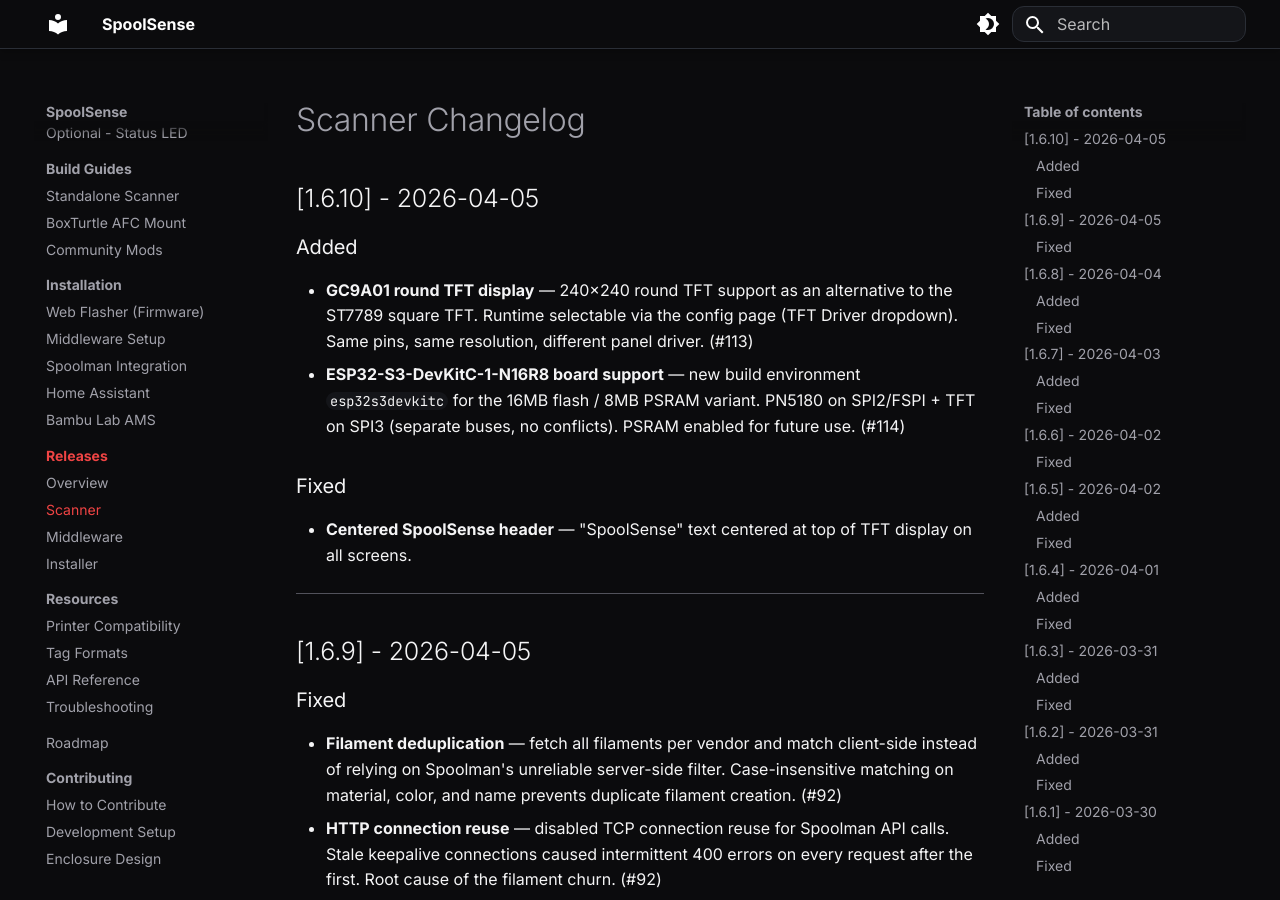
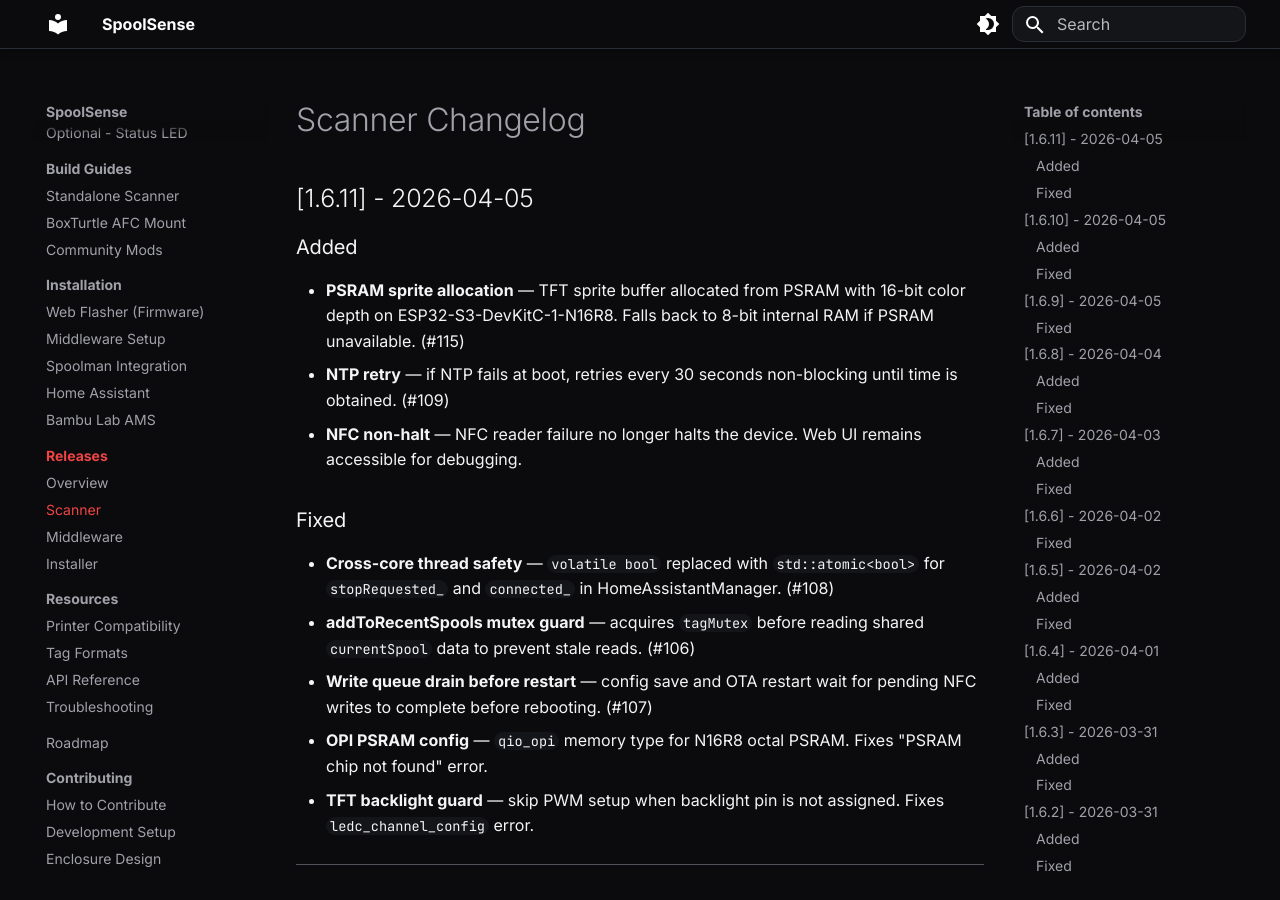
Before and after one commit to SpoolSense/spoolsense.org, an MkDocs documentation site: the page built from docs/releases/scanner.md, in a window 1280 px wide and 900 px high. Built offline with MkDocs 1.6.1 and Material for MkDocs 9.7.7, drawn with Linux system fonts in a browser that asks for light colours.

Commit message:
docs: sync scanner changelog + firmware from v1.6.11

```diff
--- a/docs/releases/scanner.md
+++ b/docs/releases/scanner.md
@@ -1,4 +1,22 @@
 # Scanner Changelog
+
+## [1.6.11] - 2026-04-05
+
+### Added
+
+- **PSRAM sprite allocation** — TFT sprite buffer allocated from PSRAM with 16-bit color depth on ESP32-S3-DevKitC-1-N16R8. Falls back to 8-bit internal RAM if PSRAM unavailable. (#115)
+- **NTP retry** — if NTP fails at boot, retries every 30 seconds non-blocking until time is obtained. (#109)
+- **NFC non-halt** — NFC reader failure no longer halts the device. Web UI remains accessible for debugging.
+
+### Fixed
+
+- **Cross-core thread safety** — `volatile bool` replaced with `std::atomic<bool>` for `stopRequested_` and `connected_` in HomeAssistantManager. (#108)
+- **addToRecentSpools mutex guard** — acquires `tagMutex` before reading shared `currentSpool` data to prevent stale reads. (#106)
+- **Write queue drain before restart** — config save and OTA restart wait for pending NFC writes to complete before rebooting. (#107)
+- **OPI PSRAM config** — `qio_opi` memory type for N16R8 octal PSRAM. Fixes "PSRAM chip not found" error.
+- **TFT backlight guard** — skip PWM setup when backlight pin is not assigned. Fixes `ledc_channel_config` error.
+
+---
 
 ## [1.6.10] - 2026-04-05
 
```
Also changed, not shown: docs/installation/manifest.json, 2 other files.
